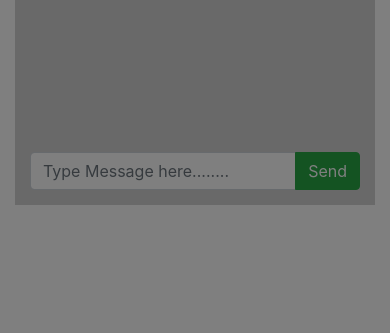
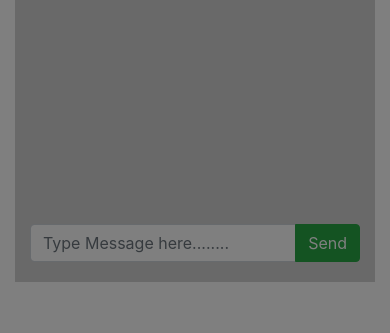
Before and after one commit to Rahul-Jaiswal-dev/Chat-Application, a plain HTML site: page index.html in a window 390 px wide. Shown: the part 511-844 px from the top of the page. Drawn offline with nearby package versions, Linux system fonts and the light colour scheme.

Commit message:
Trying to Fix  Mobile issue

```diff
--- a/index.css
+++ b/index.css
@@ -1,3 +1,10 @@
+* {
+  box-sizing: border-box;
+}
+html,
+body {
+  height: 100%;
+}
 .client1 {
   padding: 15px;
   grid-area: client1;
@@ -15,10 +22,10 @@
   display: grid;
   grid-gap: 15px;
   grid-template-areas: "client1 client2";
+  height: 85%;
 }
 
 .clientMessages {
-  height: 380px;
   overflow-y: auto;
   margin-bottom: 18px;
 }
@@ -37,9 +44,6 @@
     grid-gap: 15px;
     grid-template-areas: "client1" "client2";
   }
-  .clientMessages {
-    height: 160px;
-  }
 }
 a:hover {
   color: grey;
--- a/index.html
+++ b/index.html
@@ -2,6 +2,11 @@
 <html>
   <head>
     <title>Chat Application</title>
+
+    <meta charset="UTf-8" />
+
+    <meta name="viewport" content="width=device-width, initial-scale=1.0" />
+
     <!-- Latest compiled and minified CSS -->
     <link rel="stylesheet" href="https://maxcdn.bootstrapcdn.com/bootstrap/4.5.2/css/bootstrap.min.css" />
 
@@ -87,7 +92,10 @@
           document.getElementById("client2Button").click();
         }
       });
-
+      const clientdDivs = document.getElementsByClassName("clientMessages");
+      const x = window.matchMedia("(max-width: 1000px)");
+      styleChangeOnDeviceChange(x); // Call listener function at run time
+      x.addListener(styleChangeOnDeviceChange); // Attach listener function on state changes
       function ClientMessagehandler(sender) {
         let payload = sender == "client1Input" ? document.getElementById("client1Input").value : document.getElementById("client2Input").value;
         payload = payload.trim();
@@ -119,12 +127,21 @@
         // textNodeClient1.style.overflowY = "auto";
         divClient1.appendChild(textNodeClient1);
         divClient2.appendChild(textNodeClient2);
-        const clientdDivs = document.getElementsByClassName("clientMessages");
         clientdDivs[0].appendChild(divClient1);
         clientdDivs[1].appendChild(divClient2);
         clientdDivs[0].scrollTop = clientdDivs[0].scrollHeight;
         clientdDivs[1].scrollTop = clientdDivs[1].scrollHeight;
       }
+      function styleChangeOnDeviceChange(x) {
+        if (x.matches) {
+          // If media query matches
+          clientdDivs[0].style.height = (document.querySelector(".grid-container").offsetHeight * 0.27).toString() + "px";
+          clientdDivs[1].style.height = (document.querySelector(".grid-container").offsetHeight * 0.27).toString() + "px";
+        } else {
+          clientdDivs[0].style.height = (document.querySelector(".grid-container").offsetHeight * 0.75).toString() + "px";
+          clientdDivs[1].style.height = (document.querySelector(".grid-container").offsetHeight * 0.75).toString() + "px";
+        }
+      }
     </script>
   </body>
 </html>
```
